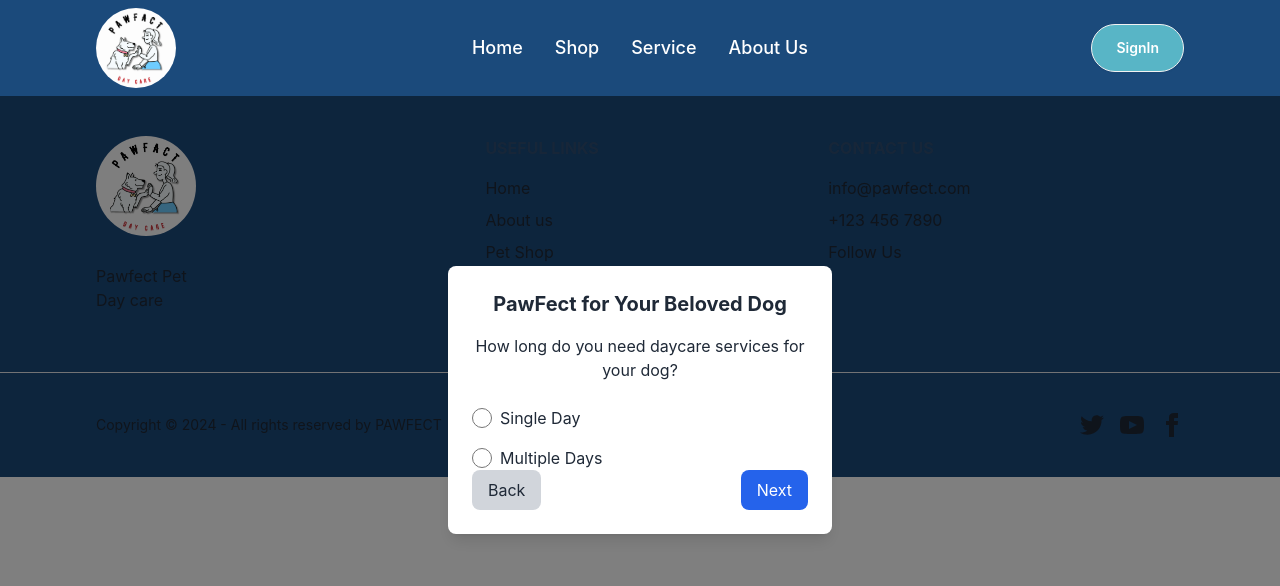
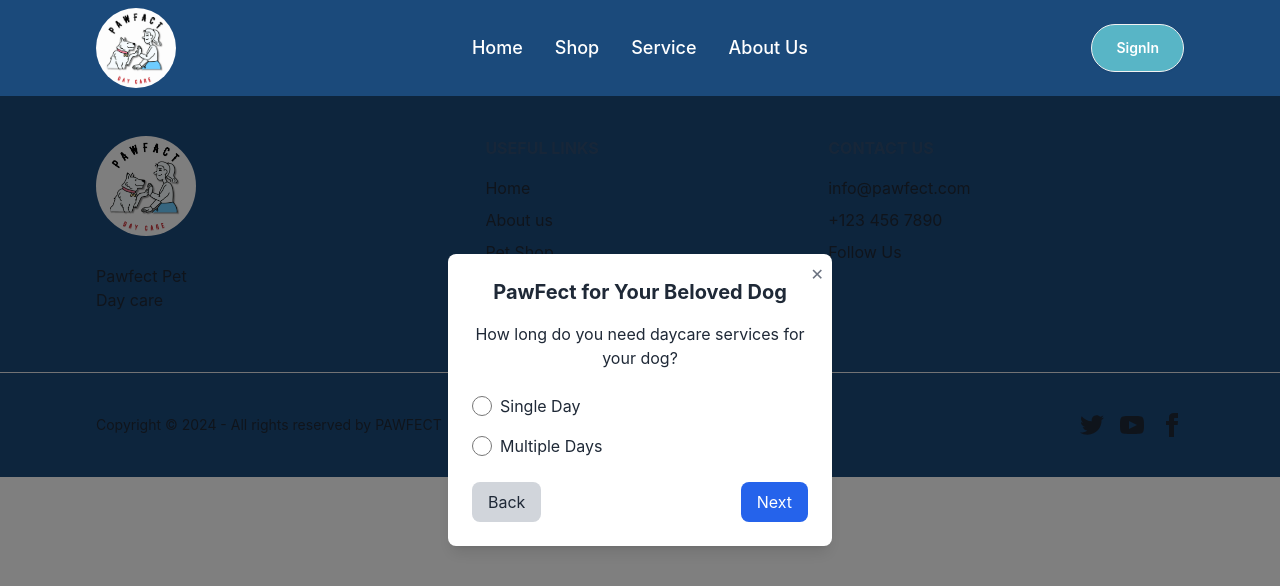
Before and after one commit to Akalanka99/Pawfect_Daycare_Frontend, a React (Vite) app: page /booking-dog in a window 1280 px wide. Shown: the top 586 px of the page. Built offline with nearby package versions, Linux system fonts and the light colour scheme; no server answers; a web font is replaced by a local one.

Commit message:
Booking Modal Updated

```diff
--- a/src/pages/Reseverstion/BookingModal.jsx
+++ b/src/pages/Reseverstion/BookingModal.jsx
@@ -17,8 +17,13 @@ const BookingModal = ({ animalType, onClose }) => {
       if (selectedOption === "singleDay") setStep(2);
       else if (selectedOption === "multipleDay") setStep(3);
     } else if (step === 2) {
-      if (bookingDetails.startDate && (bookingDetails.time || !bookingDetails.isHalfDay)) {
-        const existingData = JSON.parse(localStorage.getItem("reservationData"));
+      if (
+        bookingDetails.startDate &&
+        (bookingDetails.time || !bookingDetails.isHalfDay)
+      ) {
+        const existingData = JSON.parse(
+          localStorage.getItem("reservationData")
+        );
         const updatedData = {
           ...existingData,
           bookingDetails: { ...bookingDetails, isMultipleDay: false },
@@ -30,7 +35,9 @@ const BookingModal = ({ animalType, onClose }) => {
       }
     } else if (step === 3) {
       if (bookingDetails.startDate && bookingDetails.endDate) {
-        const existingData = JSON.parse(localStorage.getItem("reservationData"));
+        const existingData = JSON.parse(
+          localStorage.getItem("reservationData")
+        );
         const updatedData = {
           ...existingData,
           bookingDetails: { ...bookingDetails, isMultipleDay: true },
@@ -50,7 +57,15 @@ const BookingModal = ({ animalType, onClose }) => {
 
   return (
     <div className="fixed inset-0 bg-black bg-opacity-50 flex justify-center items-center">
-      <div className="bg-white w-96 rounded-lg p-6 shadow-lg">
+      <div className="bg-white w-96 rounded-lg p-6 shadow-lg relative">
+        {/* Close Button */}
+        <button
+          onClick={onClose}
+          className="absolute top-2 right-2 text-gray-500 hover:text-gray-700"
+          aria-label="Close"
+        >
+          &#x2715;
+        </button>
         {/* Header */}
         <h2 className="text-xl font-bold text-center mb-4">
           PawFect for Your Beloved {animalType === "dog" ? "Dog" : "Cat"}
@@ -62,7 +77,7 @@ const BookingModal = ({ animalType, onClose }) => {
             <p className="text-center mb-6">
               How long do you need daycare services for your {animalType}?
             </p>
-            <div className="space-y-4">
+            <div className="space-y-4 mb-6">
               <label className="flex items-center space-x-2">
                 <input
                   type="radio"
@@ -100,7 +115,11 @@ const BookingModal = ({ animalType, onClose }) => {
                 type="date"
                 value={bookingDetails.startDate}
                 onChange={(e) =>
-                  setBookingDetails({ ...bookingDetails, startDate: e.target.value, endDate: e.target.value })
+                  setBookingDetails({
+                    ...bookingDetails,
+                    startDate: e.target.value,
+                    endDate: e.target.value,
+                  })
                 }
                 className="w-full p-2 border rounded-lg"
               />
```
